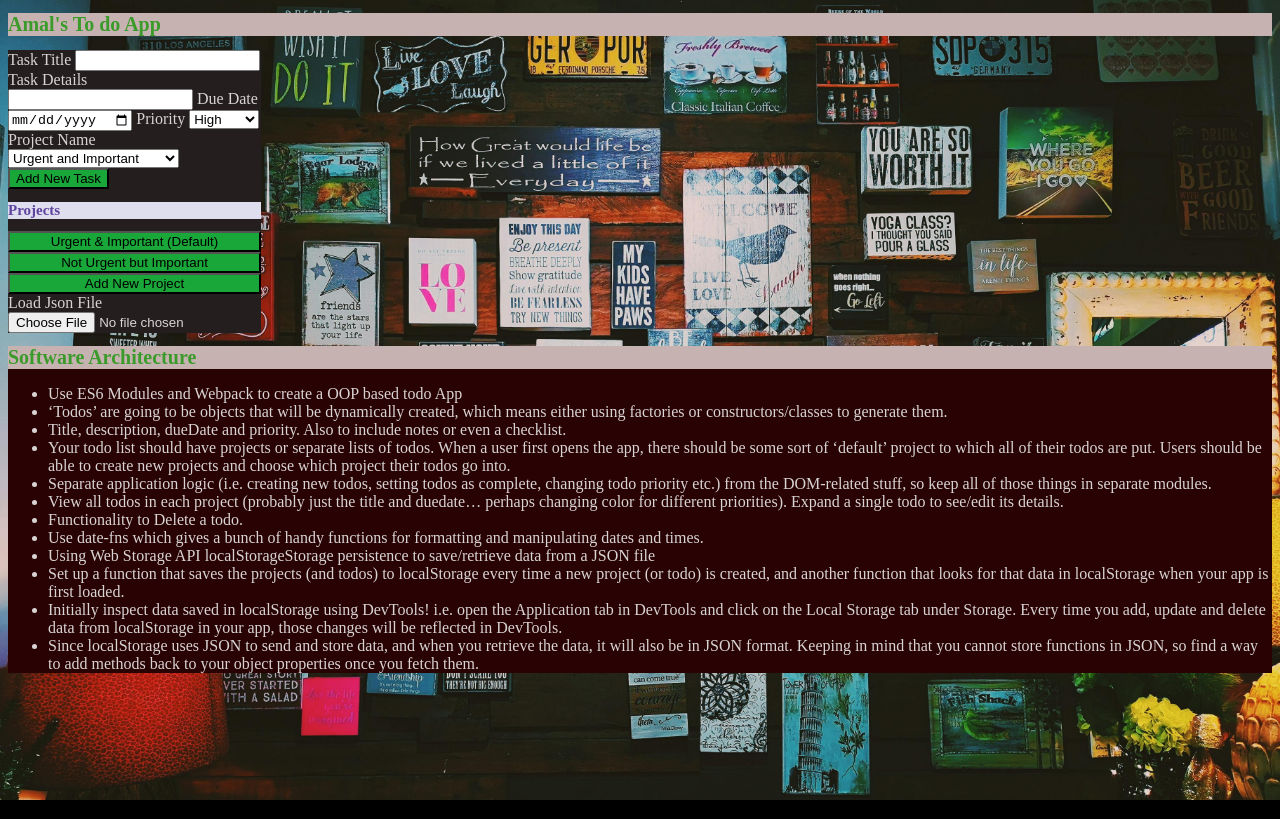
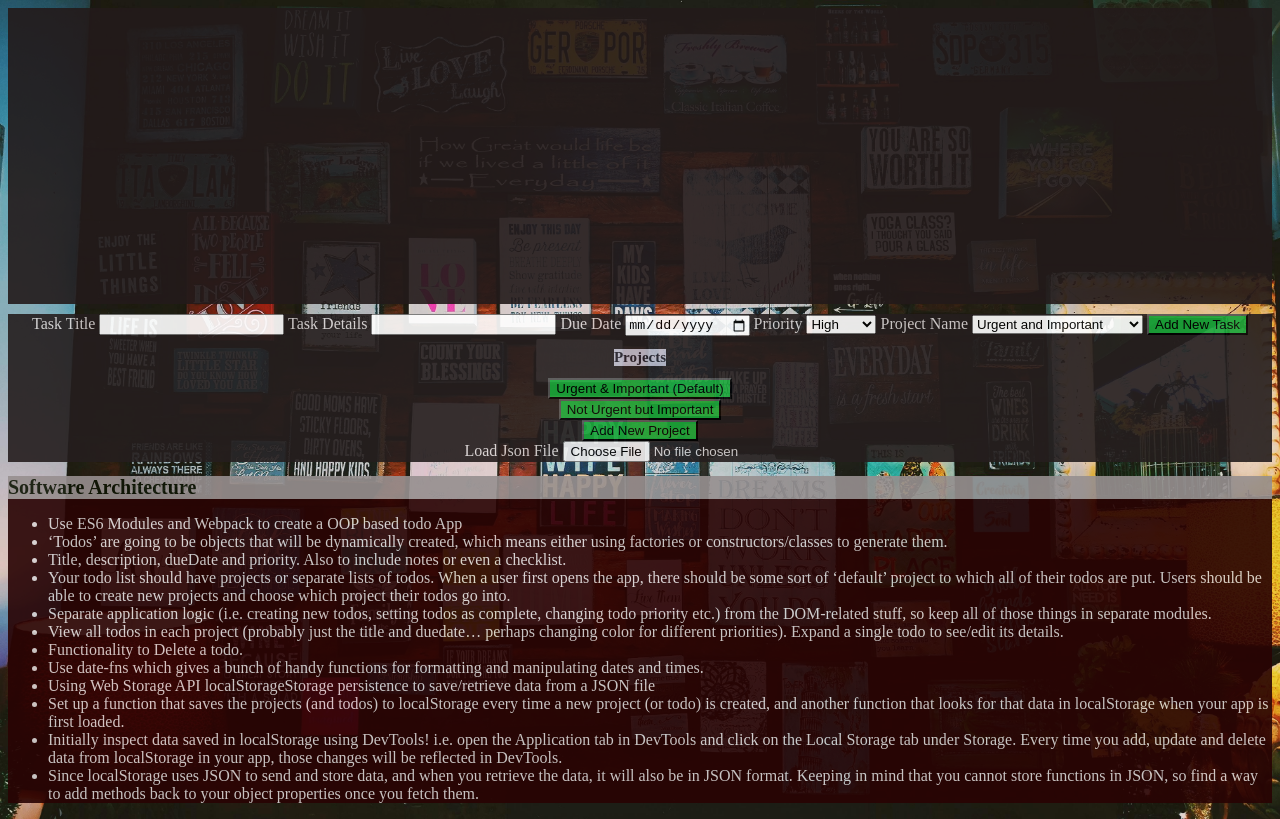
Before and after one commit to amaldevelops/todo-list, a website built with webpack: page src/index.html in a window 1280 px wide. Built offline with nearby package versions, Linux system fonts and the light colour scheme.

Commit message:
Changed CSS to add Grid and Flex to displayed content

```diff
--- a/src/displayController.js
+++ b/src/displayController.js
@@ -100,6 +100,10 @@ export class displayController
           const taskListDiv=document.querySelector(".taskDisplay");
           console.log(currentLocalStorage["completeTaskList"][this.selectedProject]["tasks"]);
 
+          const title=document.createElement("h1");
+          title.innerText="Welcome to Amal's To do App, below you can find the selected Project list";
+          taskListDiv.append(title);
+
 
           for (let i=0;i<currentLocalStorage["completeTaskList"][this.selectedProject]["tasks"].length;i++)
             {
--- a/src/index.css
+++ b/src/index.css
@@ -1,6 +1,5 @@
 body
 {
-    /* display:grid; */
     color: #d9d4d4;
     background-color: #000000;
 
@@ -9,21 +8,22 @@ body
     background-attachment: fixed;
     background-size: cover;
 
-
 }
 
 h1
 {
-    color:rgb(59, 155, 42);
-    background-color: #c7b2b2;
+    color:rgb(8, 26, 5);
+    background-color: #b3b3b3;
     font-size: 20px;
+    opacity:0.8;
 }
 
 
 h2
 {
-color:#5f449e;
+    color:#211e2a;
     background-color: #dedeef;
+    opacity: 0.8;
     font-size:15px;
 }
 
@@ -36,6 +36,7 @@ h3
 .individualTaskDetails
 {
     background-color: #d9d4d4;
+    opacity: 0.8;
 }
 
 .individualTaskDetails p
@@ -64,15 +65,16 @@ background-color:#4a4dfa;
 .softwareArchitecture
 {
     background-color: #290303;
+    opacity: 0.9;
 }
 
 .appContainer
 {
     display:grid;
-grid-template-columns: 1fr 4fr;
-grid-template-rows: 2fr;
-
-
+    grid-template-columns: 1fr ;
+    grid-template-rows: 2fr 1fr;
+    gap:10px;
+    opacity: 0.9;
 }
 
 .menuPane
@@ -85,10 +87,13 @@ grid-row-end: 2;
 
     display:flex;
     flex-direction: column;
+    flex-wrap:wrap;
+    justify-content: center;
+    align-items:center;
 
 }
 
-.mainPane
+.taskDisplay
 {
     background-color: #231a1a;
     grid-column-start: 1;
@@ -97,8 +102,9 @@ grid-row-start: 1;
     grid-row-end: 1;
 
     display:flex;
-flex-direction:row;
-
+    flex-direction:column;
+    justify-content: center;
+    align-items: center;
 
 }
 
--- a/src/index.html
+++ b/src/index.html
@@ -7,7 +7,7 @@
 </head>
 <body>
 
-    <h1>Amal's To do App</h1>
+
 
     <div class="appContainer">
 
```
Also changed, not shown: dist/index.html, dist/index.js. Lines whose indentation alone changed are shown as unchanged.
